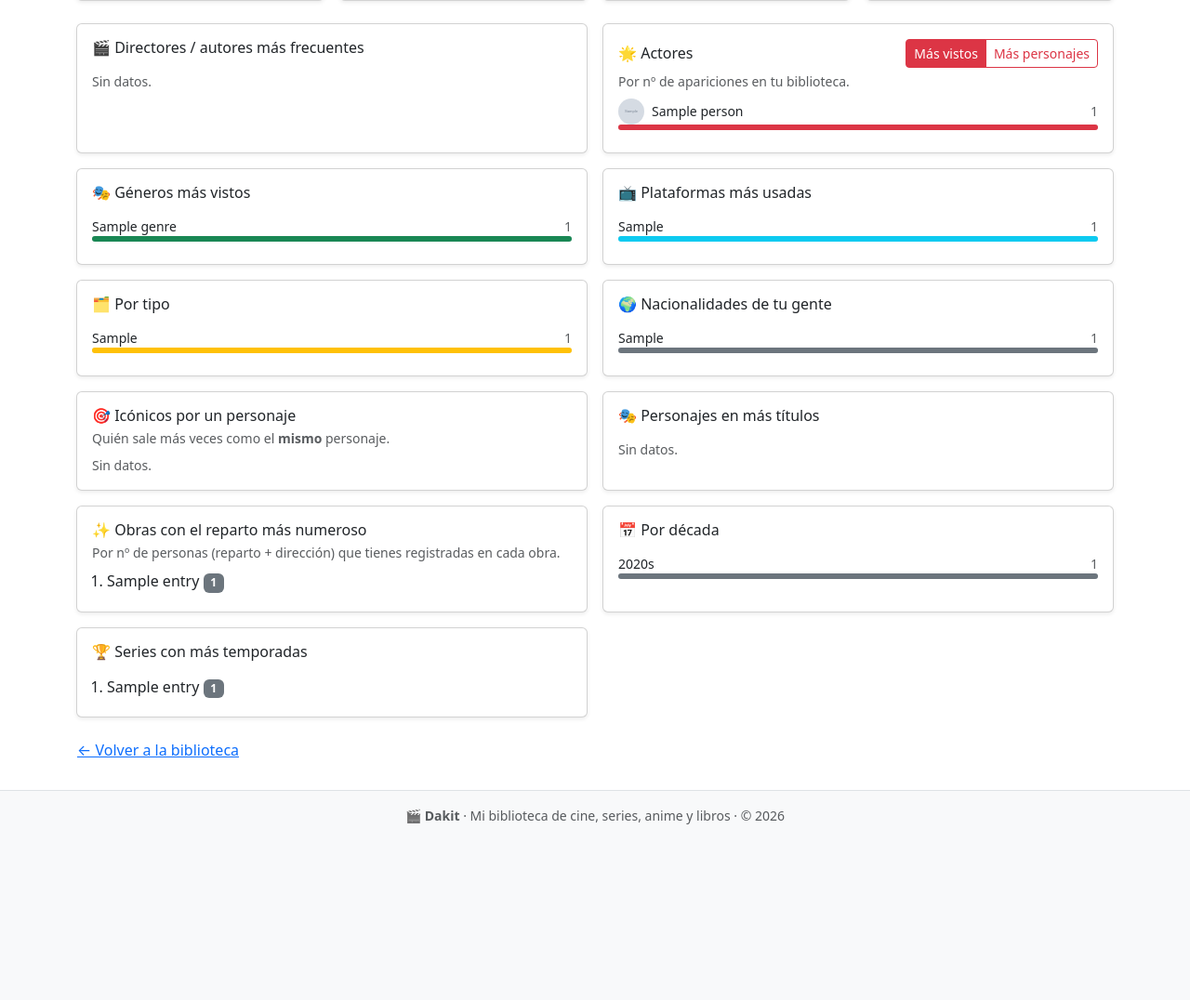
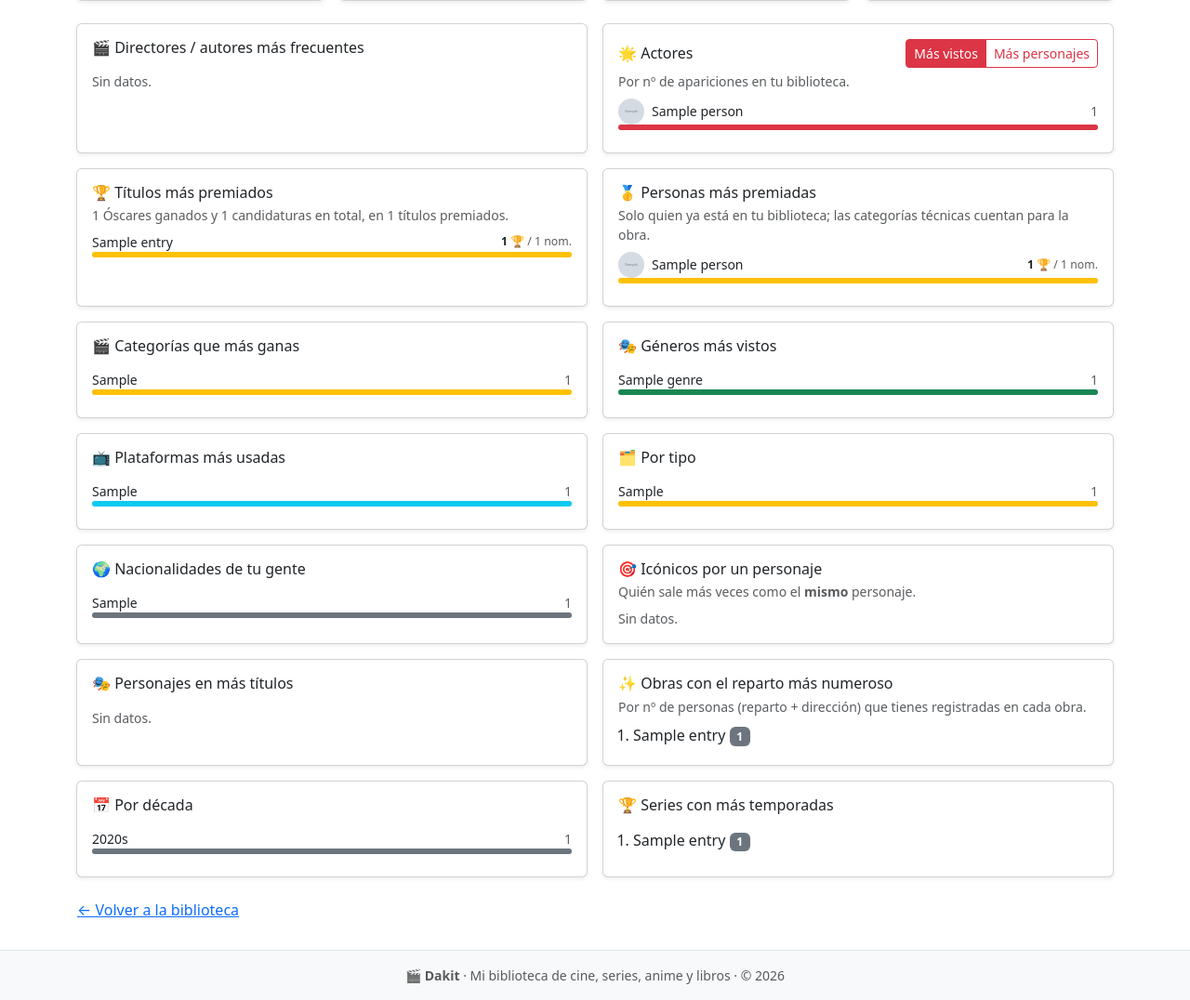
Before and after one commit to DyM66/flask_dakit, a Flask app: page /dashboard in a window 1280 px wide. Shown: the part 265-1341 px from the top of the page at 93% size. Before the commit the page ends 1152 px from the top, so only its background shows below. Run offline with Flask 3, Linux system fonts and the light colour scheme; a user stored in the database is signed in; tables that the repository leaves empty hold one stand-in row (values such as "Sample post"); grey boxes marked "Sample" are stand-in pictures.

Commit message:
🌱feat(awards): Óscares por obra y persona + indicadores de los más premiados
Tabla `award` nueva: el premio siempre cuelga de una obra; el premiado va en
person_id si ya está en la biblioteca, en recipient si no (guionistas, técnicos),
y en ninguno de los dos cuando es de la obra (Mejor Película, Animada,
Internacional). Guarda ganados y nominaciones, y el año de la CEREMONIA.

Dashboard: títulos más premiados, personas más premiadas y categorías que más
gana la biblioteca. El cajón de cada título y la ficha de cada persona listan
su palmarés.

CLI: add-award (idempotente) y apply-awards para lote.

```diff
--- a/app.py
+++ b/app.py
@@ -133,6 +133,19 @@ class Entry(db.Model):
     def cast_csv(self):
         return ", ".join(f"{l.person.name} ({l.character})" if l.character else l.person.name for l in self.cast_links)
 
+    @property
+    def oscars_won(self):
+        return sum(1 for a in self.awards if a.won)
+
+    @property
+    def oscar_nominations(self):
+        """Total de candidaturas: toda victoria cuenta también como nominación."""
+        return len(self.awards)
+
+    @property
+    def awards_sorted(self):
+        return sorted(self.awards, key=lambda a: (not a.won, a.category))
+
     def __repr__(self):
         return f"<{self.id} - {self.title}>"
 
@@ -201,6 +214,18 @@ class Person(db.Model):
     def actor_links(self):
         return [link for link in self.links if link.role == "actor"]
 
+    @property
+    def oscars_won(self):
+        return sum(1 for a in self.awards if a.won)
+
+    @property
+    def oscar_nominations(self):
+        return len(self.awards)
+
+    @property
+    def awards_sorted(self):
+        return sorted(self.awards, key=lambda a: (not a.won, -a.ceremony_year))
+
     def __repr__(self):
         return f"<Person {self.name}>"
 
@@ -214,6 +239,41 @@ class EntryPerson(db.Model):
 
     entry = db.relationship("Entry", back_populates="people")
     person = db.relationship("Person", back_populates="links")
+
+
+class Award(db.Model):
+    """Óscar de una obra, ganado o solo nominado.
+
+    El premiado se guarda en `person_id` cuando ya es alguien de la biblioteca (da ficha
+    enlazable) y en `recipient` cuando no lo es (guionistas, técnicos, productores): así se
+    responde «quién» sin poblar `person` con nombres que nunca aparecen en pantalla. Ambos
+    nulos = el premio es de la obra misma (Mejor Película, Animada, Internacional).
+    """
+    id = db.Column(db.Integer, primary_key=True)
+    entry_id = db.Column(db.Integer, db.ForeignKey("entry.id"), nullable=False)
+    person_id = db.Column(db.Integer, db.ForeignKey("person.id"))
+    recipient = db.Column(db.String(200))
+    category = db.Column(db.String(80), nullable=False)
+    #: Año de la CEREMONIA, no el de estreno: Oppenheimer es de 2023 y ganó en 2024.
+    ceremony_year = db.Column(db.Integer, nullable=False)
+    won = db.Column(db.Boolean, nullable=False, default=False)
+
+    # SQLite considera distinto cada NULL, así que la restricción no cubre los premios de
+    # obra (person_id nulo); esos los deduplica la consulta previa de add-award/apply-awards.
+    __table_args__ = (
+        db.UniqueConstraint("entry_id", "person_id", "category", "ceremony_year", name="uq_award"),
+    )
+
+    entry = db.relationship("Entry", backref=db.backref("awards", cascade="all, delete-orphan"))
+    # Sin cascade de borrado: si se elimina la persona, el premio sigue siendo de la obra.
+    person = db.relationship("Person", backref="awards")
+
+    @property
+    def winner(self):
+        return self.person.name if self.person else self.recipient
+
+    def __repr__(self):
+        return f"<Award {self.category} {self.ceremony_year} entry={self.entry_id}>"
 
 
 @login_manager.user_loader
@@ -456,6 +516,26 @@ def ranked_with_pct(counter, limit):
     return [(name, count, round(count / top * 100)) for name, count in items]
 
 
+def ranked_awarded(model, won_counter, nom_counter, limit):
+    """Ordena por Óscares ganados y desempata por nominaciones → [(obj, ganados, nominaciones, pct)].
+
+    La barra mide victorias; si nadie ganó todavía, cae a nominaciones para no quedar plana.
+    """
+    ranked = sorted(nom_counter, key=lambda oid: (won_counter[oid], nom_counter[oid]), reverse=True)[:limit]
+    if not ranked:
+        return []
+    top_won = won_counter[ranked[0]]
+    if top_won:
+        scale = lambda oid: won_counter[oid] / top_won
+    else:
+        scale = lambda oid: nom_counter[oid] / nom_counter[ranked[0]]
+    objs = {o.id: o for o in model.query.filter(model.id.in_(ranked))}
+    return [
+        (objs[oid], won_counter[oid], nom_counter[oid], round(scale(oid) * 100))
+        for oid in ranked if oid in objs
+    ]
+
+
 # ─────────────────────────────── Catálogo ──────────────────────────────
 
 @app.route("/")
@@ -566,6 +646,23 @@ def dashboard():
     coral_map = {e.id: e for e in Entry.query.filter(Entry.id.in_([eid for eid, _ in coral_raw]))}
     top_coral = [(coral_map[eid], n) for eid, n in coral_raw if eid in coral_map]
 
+    # Óscares: el premio siempre cuelga de una obra; person_id solo cuando el premiado
+    # ya es alguien de la biblioteca (las técnicas y las de obra van sin persona).
+    entry_won, entry_noms = Counter(), Counter()
+    person_won, person_noms = Counter(), Counter()
+    category_won = Counter()
+    for entry_id, person_id, category, won in db.session.query(
+        Award.entry_id, Award.person_id, Award.category, Award.won
+    ):
+        entry_noms[entry_id] += 1
+        if person_id:
+            person_noms[person_id] += 1
+        if won:
+            entry_won[entry_id] += 1
+            category_won[category] += 1
+            if person_id:
+                person_won[person_id] += 1
+
     series_with_seasons = sorted(
         ((e.title, len(e.seasons)) for e in entries if e.seasons),
         key=lambda pair: pair[1],
@@ -593,6 +690,12 @@ def dashboard():
         top_series=series_with_seasons[:8],
         unique_directors=len(director_counter),
         unique_actors=len(actor_counter),
+        top_awarded_entries=ranked_awarded(Entry, entry_won, entry_noms, 12),
+        top_awarded_people=ranked_awarded(Person, person_won, person_noms, 12),
+        top_award_categories=ranked_with_pct(category_won, 10),
+        total_oscars_won=sum(entry_won.values()),
+        total_oscar_nominations=sum(entry_noms.values()),
+        awarded_entries=len(entry_won),
     )
 
 
@@ -1159,6 +1262,96 @@ def apply_links(json_path, no_create):
     click.echo(f"Vínculos nuevos: {created}. Personajes actualizados: {updated}. Sin cambio: {skipped}. Sin match: {missing}.")
 
 
+def find_award(entry_id, person_id, category, ceremony_year):
+    return Award.query.filter_by(
+        entry_id=entry_id, person_id=person_id, category=category, ceremony_year=ceremony_year
+    ).first()
+
+
+@app.cli.command("add-award")
+@click.option("--entry-title", "entry_title", required=True)
+@click.option("--category", required=True, help='Categoría, p. ej. "Mejor Actor".')
+@click.option("--year", "ceremony_year", required=True, type=int, help="Año de la CEREMONIA.")
+@click.option("--person", default="", help="Premiado que ya está en la biblioteca.")
+@click.option("--recipient", default="", help="Premiado que NO está en la biblioteca (texto libre).")
+@click.option("--nominated", is_flag=True, help="Solo nominación; sin la bandera se registra como ganado.")
+def add_award(entry_title, category, ceremony_year, person, recipient, nominated):
+    """Registra un Óscar de una obra existente. Idempotente."""
+    entry = Entry.query.filter(db.func.lower(Entry.title) == entry_title.lower()).first()
+    if not entry:
+        click.echo(f"No existe la entrada «{entry_title}».")
+        return
+    winner = None
+    if person:
+        winner = Person.query.filter_by(normalized_name=normalize_text(person)).first()
+        if not winner:
+            click.echo(f"No existe la persona «{person}» (créala con add-person o usa --recipient).")
+            return
+    category = category.strip()
+    won = not nominated
+    award = find_award(entry.id, winner.id if winner else None, category, ceremony_year)
+    if award:
+        if award.won != won:
+            award.won = won
+            db.session.commit()
+            click.echo(f"Actualizado a {'ganado' if won else 'nominado'}: {category} · «{entry.title}».")
+        else:
+            click.echo(f"Ya estaba registrado: {category} · «{entry.title}» ({ceremony_year}).")
+        return
+    db.session.add(Award(
+        entry_id=entry.id, person_id=winner.id if winner else None,
+        recipient=(recipient.strip() or None) if not winner else None,
+        category=category, ceremony_year=ceremony_year, won=won,
+    ))
+    db.session.commit()
+    who = winner.name if winner else (recipient.strip() or entry.title)
+    click.echo(f"{'Ganado' if won else 'Nominado'}: {category} {ceremony_year} · {who} · «{entry.title}».")
+
+
+@app.cli.command("apply-awards")
+@click.argument("json_path")
+def apply_awards(json_path):
+    """Registra Óscares en lote desde [{entry_title, category, ceremony_year, won, person?, recipient?}].
+
+    Solo entradas y personas existentes; idempotente.
+    """
+    import json
+    with open(json_path, encoding="utf-8") as handle:
+        items = json.load(handle)
+    people = {p.normalized_name: p for p in Person.query.all()}
+    entries = {normalize_text(e.title): e for e in Entry.query.all()}
+    created = updated = skipped = missing = 0
+    for it in items:
+        entry = entries.get(normalize_text(it.get("entry_title", "")))
+        category = (it.get("category") or "").strip()
+        ceremony_year = it.get("ceremony_year")
+        if not entry or not category or not ceremony_year:
+            missing += 1
+            continue
+        name = (it.get("person") or "").strip()
+        winner = people.get(normalize_text(name)) if name else None
+        if name and not winner:
+            missing += 1
+            continue
+        won = bool(it.get("won"))
+        award = find_award(entry.id, winner.id if winner else None, category, ceremony_year)
+        if award:
+            if award.won != won:
+                award.won = won
+                updated += 1
+            else:
+                skipped += 1
+            continue
+        db.session.add(Award(
+            entry_id=entry.id, person_id=winner.id if winner else None,
+            recipient=((it.get("recipient") or "").strip() or None) if not winner else None,
+            category=category, ceremony_year=ceremony_year, won=won,
+        ))
+        created += 1
+    db.session.commit()
+    click.echo(f"Premios nuevos: {created}. Actualizados: {updated}. Sin cambio: {skipped}. Sin match: {missing}.")
+
+
 PLATFORM_SEED = [
     "Netflix", "Disney Plus", "HBO Max", "Amazon Prime", "Apple TV+",
     "Paramount+", "Star+", "Vix", "Crunchyroll", "Movistar Plus+",
--- a/templates/dashboard.html
+++ b/templates/dashboard.html
@@ -67,6 +67,29 @@
 {% endif %}
 {% endmacro %}
 
+{% macro awardrows(items, person_mode) %}
+{% if items %}
+{% for obj, won, noms, pct in items %}
+<div class="mb-2">
+    <div class="d-flex justify-content-between align-items-center small">
+        {% if person_mode %}
+        <a href="{{ url_for('person_detail', person_id=obj.id) }}" class="d-flex align-items-center gap-2 text-truncate text-decoration-none text-reset me-2">
+            {{ avatar(obj, 'avatar-xs rounded-circle flex-shrink-0') }}
+            <span class="text-truncate">{{ obj.name }}</span>
+        </a>
+        {% else %}
+        <a href="{{ url_for('index', q=obj.title) }}" class="text-truncate text-decoration-none text-reset me-2">{{ obj.title }}</a>
+        {% endif %}
+        <span class="text-nowrap small"><strong>{{ won }}</strong> 🏆 <span class="text-muted">/ {{ noms }} nom.</span></span>
+    </div>
+    <div class="progress dakit-bar"><div class="progress-bar bg-warning" role="progressbar" data-pct="{{ pct }}"></div></div>
+</div>
+{% endfor %}
+{% else %}
+<p class="text-muted small mb-0">Sin premios registrados todavía.</p>
+{% endif %}
+{% endmacro %}
+
 {% block content %}
 <div class="mb-4">
     <h1 class="h3 mb-0">📊 Mi dashboard</h1>
@@ -108,6 +131,27 @@
             </div>
         </div>
     </div>
+    <div class="col-12 col-lg-6">
+        <div class="card h-100 shadow-sm">
+            <div class="card-body">
+                <h2 class="h6 mb-1">🏆 Títulos más premiados</h2>
+                <p class="text-muted small mb-2">{{ total_oscars_won }} Óscares ganados y {{ total_oscar_nominations }} candidaturas en total, en {{ awarded_entries }} títulos premiados.</p>
+                {{ awardrows(top_awarded_entries, false) }}
+            </div>
+        </div>
+    </div>
+    <div class="col-12 col-lg-6">
+        <div class="card h-100 shadow-sm">
+            <div class="card-body">
+                <h2 class="h6 mb-1">🥇 Personas más premiadas</h2>
+                <p class="text-muted small mb-2">Solo quien ya está en tu biblioteca; las categorías técnicas cuentan para la obra.</p>
+                {{ awardrows(top_awarded_people, true) }}
+            </div>
+        </div>
+    </div>
+
+    <div class="col-12 col-lg-6">{{ barlist('🎬 Categorías que más ganas', top_award_categories, 'warning') }}</div>
+
     <div class="col-12 col-lg-6">{{ barlist('🎭 Géneros más vistos', top_genres, 'success') }}</div>
     <div class="col-12 col-lg-6">{{ barlist('📺 Plataformas más usadas', top_platforms, 'info') }}</div>
     <div class="col-12 col-lg-6">{{ barlist('🗂️ Por tipo', by_type, 'warning') }}</div>
```
Also changed, not shown: templates/index.html (+14 -0 lines), templates/person.html (+15 -0 lines).
